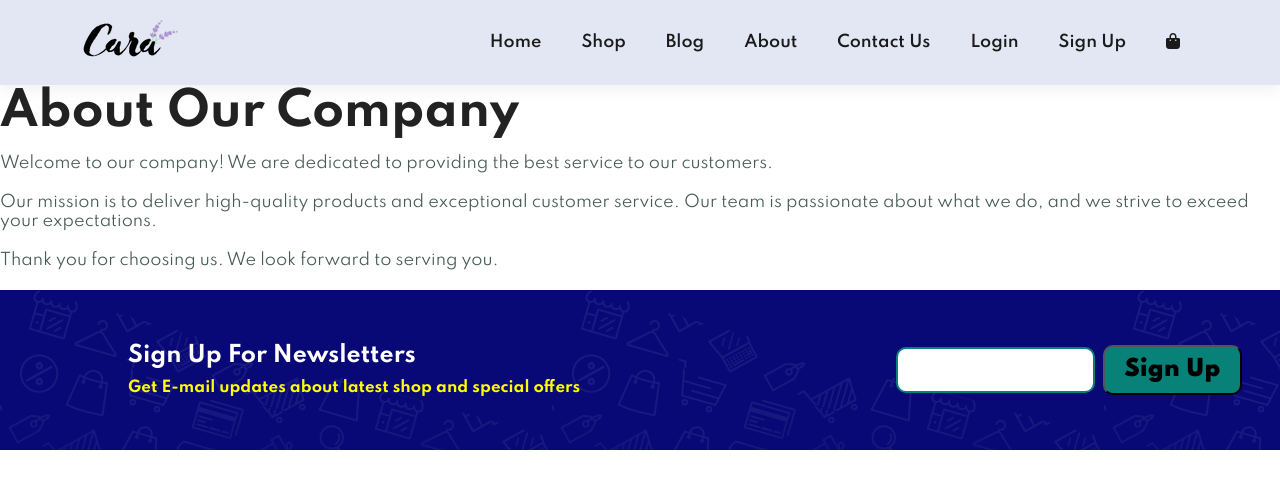
After one commit to sonalrajsr/Ecommerce, a Django app: page /about/ in a window 1280 px wide. The commit adds this page. Shown: the top 489 px of the page. Run offline with Django 5.2, Linux system fonts and the light colour scheme; some libraries are stand-ins or nearby versions.

Commit message:
basic things are completed

```diff
--- a/ekart/ekart/urls.py
+++ b/ekart/ekart/urls.py
@@ -30,7 +30,8 @@ admin.site.index_title = "Welcome to Cara Shopping Portal"
 urlpatterns = [
     path('admin/', admin.site.urls),
     path('', views.home, name='home'),
-    path('/shop', views.shop, name='shop'),
+    path('shop/', views.shop, name='shop'),
+    path('about/', views.about, name='about'),
     path('accounts/', include('accounts.url')),
     # path('cart/', include('cart.url')),
     # path('orders/', include('orders.url')),
--- a/ekart/ekart/views.py
+++ b/ekart/ekart/views.py
@@ -32,3 +32,6 @@ def shop(request):
             'all_new_products' : all_new_products
         }
     )
+
+def about(request):
+    return render(request, 'about.html')
--- /dev/null
+++ b/ekart/templates/about.html
@@ -0,0 +1,14 @@
+{% extends 'base.html' %}
+
+{% block title %}About{% endblock %}
+
+{% block content %}
+<div class="container">
+    <div class="about">
+        <h2>About Our Company</h2>
+        <p>Welcome to our company! We are dedicated to providing the best service to our customers.</p>
+        <p>Our mission is to deliver high-quality products and exceptional customer service. Our team is passionate about what we do, and we strive to exceed your expectations.</p>
+        <p>Thank you for choosing us. We look forward to serving you.</p>
+    </div>
+</div>
+{% endblock %}
--- a/ekart/templates/account/Login.html
+++ b/ekart/templates/account/Login.html
@@ -21,7 +21,7 @@
                     <button class="opacity">SUBMIT</button>
                 </form>
                 <div class="register-forget opacity">
-                    <a href="">REGISTER</a>
+                    <a href="{% url 'register'%}">REGISTER</a>
                     <a href="">FORGOT PASSWORD</a>
                 </div>
             </div>
--- a/ekart/templates/account/register.html
+++ b/ekart/templates/account/register.html
@@ -15,7 +15,7 @@
 
 <body>
 <!-- style="background-image: url('{% static 'assets/bgregistrationform1.jpg' %}');" -->
-<div class="wrapper" >
+<div class="wrapper" style="background-image: url('{% static 'assets/bgregistrationform1.jpg' %}');">
     <div class="inner">
         <div class="image-holder">
             <img src="{% static 'assets/registration-form-1.jpg' %}" alt="Registration Form Image">
--- a/ekart/templates/base.html
+++ b/ekart/templates/base.html
@@ -14,8 +14,8 @@
             <li><a href="{% url 'home' %}">Home</a></li>
             <li><a href="{% url 'shop' %}">Shop</a></li>
             <li><a href="#">Blog</a></li>
-            <li><a href="#">About</a></li>
-            <li><a href="#">Contact Us</a></li>
+            <li><a href="{% url 'about' %}">About</a></li>
+            <li><a href="{% url 'contact' %}">Contact Us</a></li>
             {% if username %}
             <li><a href="#">{{ username }}</a></li>
             {% else %}
--- a/ekart/templates/home.html
+++ b/ekart/templates/home.html
@@ -71,7 +71,7 @@
     <div class="banner-text">
         <h6>Repair services</h6>
         <h2>Up tp <span>70% Off</span>- All t-shirts & Accessories</h2>
-        <a href="#"><button>Explore More</button></a>
+        <a href="{% url 'shop'%}"><button>Explore More</button></a>
     </div>
 </section>
 
--- a/ekart/templates/shop.html
+++ b/ekart/templates/shop.html
@@ -1,6 +1,6 @@
 {% extends 'base.html' %}
 
-{% block title %}Cara{% endblock %}
+{% block title %}About{% endblock %}
 
 {% block content %}
 <section class="products">
```
